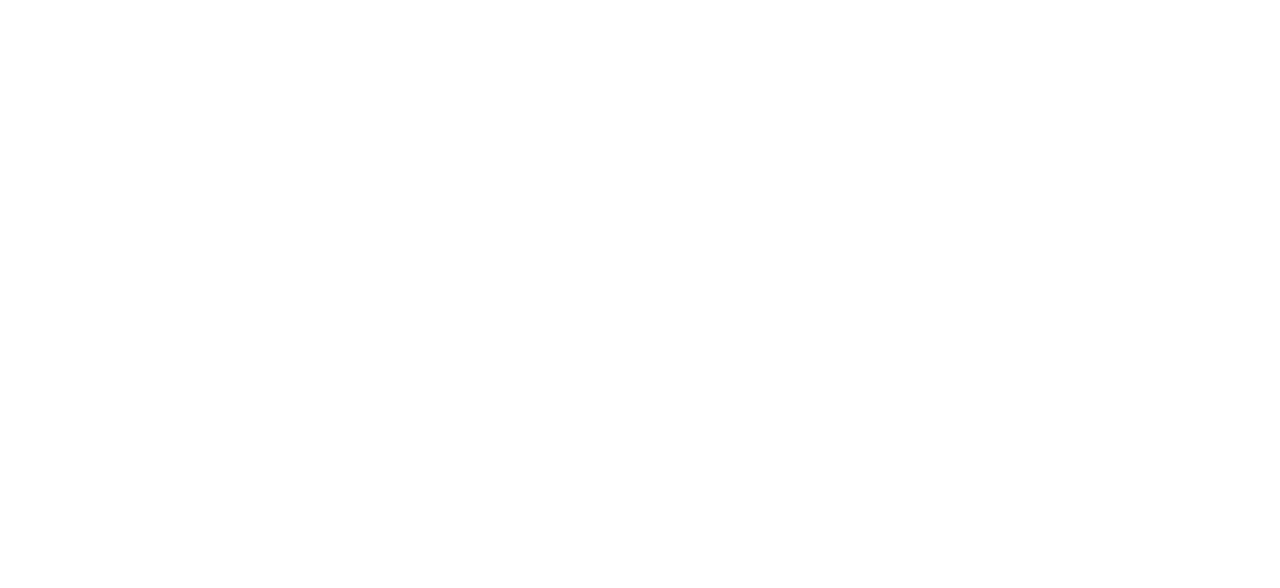
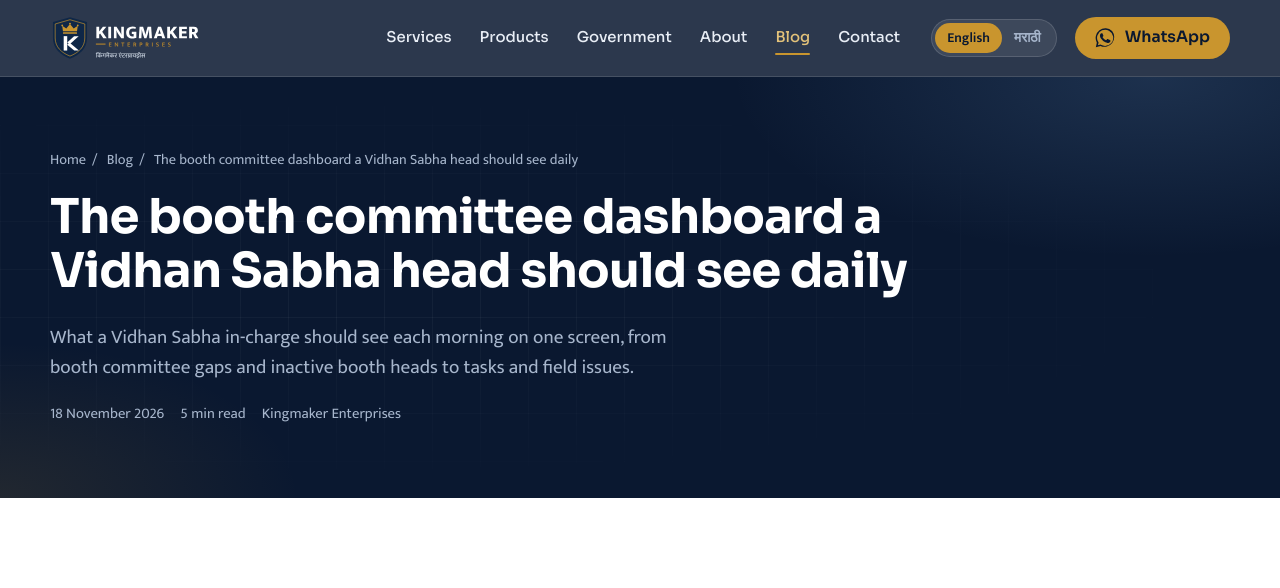
Before and after one commit to digitalshivraj/kingmaker-website, an Astro site: page /blog/booth-committee-dashboard in a window 1280 px wide. Before the commit this address had no page. Shown: the top 588 px of the page. Built offline with nearby package versions, Linux system fonts and the light colour scheme; Astro itself is replaced by a stand-in of ours.

Commit message:
Publish the first six posts; monthly keepalive for scheduled publishing
The launch posts are dated today so they go live with this deploy; the other
eighteen stay scheduled Monday, Wednesday and Friday. GitHub turns off
scheduled workflows in a public repository after 60 days without a commit, so
a monthly empty commit keeps the daily publishing deploy running.

Co-Authored-By: Claude Opus 5.5 <noreply@anthropic.com>
Claude-Session: https://claude.ai/code/session_01MNDYYAknEYrLQnray5eoVz

```diff
--- a/src/content/blog/en/booth-committee-dashboard.md
+++ b/src/content/blog/en/booth-committee-dashboard.md
@@ -2,7 +2,7 @@
 title: "The booth committee dashboard a Vidhan Sabha head should see daily"
 description: "What a Vidhan Sabha in-charge should see each morning on one screen, from booth committee gaps and inactive booth heads to tasks and field issues."
 cover: meeting
-date: 2026-11-19
+date: 2026-11-18
 tags: [Political offices, Elections, Sanghatan]
 readingMinutes: 5
 ---
--- a/src/content/blog/en/gem-portal-software-for-departments.md
+++ b/src/content/blog/en/gem-portal-software-for-departments.md
@@ -2,7 +2,7 @@
 title: "Buying software on GeM without a tender: a guide for small IT vendors"
 description: "How a government department buys software on GeM, which buying mode applies, what a small IT vendor must keep ready, and why listings fail."
 cover: government
-date: 2026-11-19
+date: 2026-11-18
 tags: [Government, Compliance]
 readingMinutes: 5
 ---
--- a/src/content/blog/en/lead-quality-stop-paying-for-bad-leads.md
+++ b/src/content/blog/en/lead-quality-stop-paying-for-bad-leads.md
@@ -2,7 +2,7 @@
 title: "Lead firewall: stop paying for leads that never answer the phone"
 description: "Junk leads from Meta and Google form ads waste sales time. See the checks that filter them and how to measure cost per real conversation."
 cover: search
-date: 2026-11-19
+date: 2026-11-18
 tags: [Lead generation, Automation]
 readingMinutes: 5
 ---
--- a/src/content/blog/en/opd-tokens-on-whatsapp.md
+++ b/src/content/blog/en/opd-tokens-on-whatsapp.md
@@ -2,7 +2,7 @@
 title: "OPD tokens on WhatsApp: how a clinic cuts waiting-room crowding"
 description: "How a clinic gives OPD tokens by WhatsApp, sends live queue updates and keeps walk-ins in one line, so patients wait at home and not in a full hall."
 cover: doctorHall
-date: 2026-11-19
+date: 2026-11-18
 tags: [Healthcare, WhatsApp, Devdoot Care]
 readingMinutes: 5
 ---
--- a/src/content/blog/en/packers-movers-franchise-panel.md
+++ b/src/content/blog/en/packers-movers-franchise-panel.md
@@ -2,7 +2,7 @@
 title: "What the head office needs from a packers and movers franchise panel"
 description: "Each branch keeps its own book and the head office sees nothing. What a packers and movers franchise panel should show, from booking to claims."
 cover: movers
-date: 2026-11-19
+date: 2026-11-18
 tags: [Small business, Logistics, Mahima One]
 readingMinutes: 5
 ---
--- a/src/content/blog/en/pocra-subsidy-application-tracking.md
+++ b/src/content/blog/en/pocra-subsidy-application-tracking.md
@@ -2,7 +2,7 @@
 title: "Tracking PoCRA subsidy applications from camp to credit"
 description: "How a PoCRA subsidy file moves from application to payment, where it gets stuck, and how one tracker gives every farmer's file a next action."
 cover: farmer
-date: 2026-11-19
+date: 2026-11-18
 tags: [Agriculture, Government, Anudan Sarathi]
 readingMinutes: 5
 ---
--- a/src/content/blog/mr/booth-committee-dashboard.md
+++ b/src/content/blog/mr/booth-committee-dashboard.md
@@ -2,7 +2,7 @@
 title: "विधानसभा प्रमुखाने रोज सकाळी पाहावा असा बूथ समिती डॅशबोर्ड"
 description: "विधानसभा प्रमुखाला रोज सकाळी एकाच स्क्रीनवर काय दिसायला हवे: बूथ समित्यांमधील रिक्त जागा, निष्क्रिय बूथ प्रमुख, कार्यकर्त्यांची कामे आणि बूथवरून आलेले प्रश्न."
 cover: meeting
-date: 2026-11-19
+date: 2026-11-18
 tags: [राजकीय कार्यालये, निवडणूक, Sanghatan]
 readingMinutes: 5
 ---
--- a/src/content/blog/mr/gem-portal-software-for-departments.md
+++ b/src/content/blog/mr/gem-portal-software-for-departments.md
@@ -2,7 +2,7 @@
 title: "टेंडरशिवाय GeM वर सॉफ्टवेअर खरेदी: लहान आयटी विक्रेत्यांसाठी मार्गदर्शक"
 description: "शासकीय विभाग GeM वर सॉफ्टवेअर कसे खरेदी करतो, कोणती खरेदी पद्धत लागू होते, लहान आयटी विक्रेत्याने काय तयार ठेवावे आणि नोंदी का फसतात."
 cover: government
-date: 2026-11-19
+date: 2026-11-18
 tags: [शासन, अनुपालन]
 readingMinutes: 5
 ---
--- a/src/content/blog/mr/lead-quality-stop-paying-for-bad-leads.md
+++ b/src/content/blog/mr/lead-quality-stop-paying-for-bad-leads.md
@@ -2,7 +2,7 @@
 title: "लीड फायरवॉल: फोन न उचलणाऱ्या लीडसाठी पैसे मोजणे थांबवा"
 description: "मेटा आणि गूगलच्या फॉर्म जाहिरातींमधून येणाऱ्या निरुपयोगी लीड विक्री टीमचा वेळ खातात. त्या गाळणाऱ्या तपासण्या आणि खऱ्या संभाषणामागचा खर्च कसा मोजायचा ते पाहा."
 cover: search
-date: 2026-11-19
+date: 2026-11-18
 tags: [लीड जनरेशन, ऑटोमेशन]
 readingMinutes: 5
 ---
--- a/src/content/blog/mr/opd-tokens-on-whatsapp.md
+++ b/src/content/blog/mr/opd-tokens-on-whatsapp.md
@@ -2,7 +2,7 @@
 title: "व्हॉट्सॲपवर OPD टोकन: दवाखान्यातील वेटिंग हॉलची गर्दी कशी कमी होते"
 description: "दवाखाना व्हॉट्सॲपवर OPD टोकन देतो, रांग कुठपर्यंत आली ते कळवतो आणि थेट येणाऱ्या रुग्णांनाही त्याच रांगेत घेतो. रुग्ण भरलेल्या हॉलमध्ये नाही, घरीच थांबतात."
 cover: doctorHall
-date: 2026-11-19
+date: 2026-11-18
 tags: [आरोग्य सेवा, व्हॉट्सॲप, Devdoot Care]
 readingMinutes: 5
 ---
--- a/src/content/blog/mr/packers-movers-franchise-panel.md
+++ b/src/content/blog/mr/packers-movers-franchise-panel.md
@@ -2,7 +2,7 @@
 title: "पॅकर्स अँड मूव्हर्स फ्रँचायझी पॅनलमधून मुख्य कार्यालयाला काय दिसायला हवे"
 description: "प्रत्येक शाखा स्वतःची वही ठेवते आणि मुख्य कार्यालयाला काहीच दिसत नाही. पॅकर्स अँड मूव्हर्सच्या फ्रँचायझी पॅनलमध्ये बुकिंगपासून क्लेमपर्यंत काय दिसायला हवे ते वाचा."
 cover: movers
-date: 2026-11-19
+date: 2026-11-18
 tags: [लघु व्यवसाय, लॉजिस्टिक्स, Mahima One]
 readingMinutes: 5
 ---
--- a/src/content/blog/mr/pocra-subsidy-application-tracking.md
+++ b/src/content/blog/mr/pocra-subsidy-application-tracking.md
@@ -2,7 +2,7 @@
 title: "PoCRA अनुदान अर्जांचा मागोवा: शिबिरापासून खात्यात पैसे जमा होईपर्यंत"
 description: "PoCRA अनुदानाची फाईल अर्जापासून पैसे जमा होईपर्यंत कशी पुढे सरकते, कुठे अडकते आणि एकाच ट्रॅकरमुळे प्रत्येक शेतकऱ्याच्या फाईलची पुढची कृती कशी ठरते."
 cover: farmer
-date: 2026-11-19
+date: 2026-11-18
 tags: [शेती, शासन, Anudan Sarathi]
 readingMinutes: 5
 ---
```
Also changed, not shown: .github/workflows/keepalive.yml (added).
